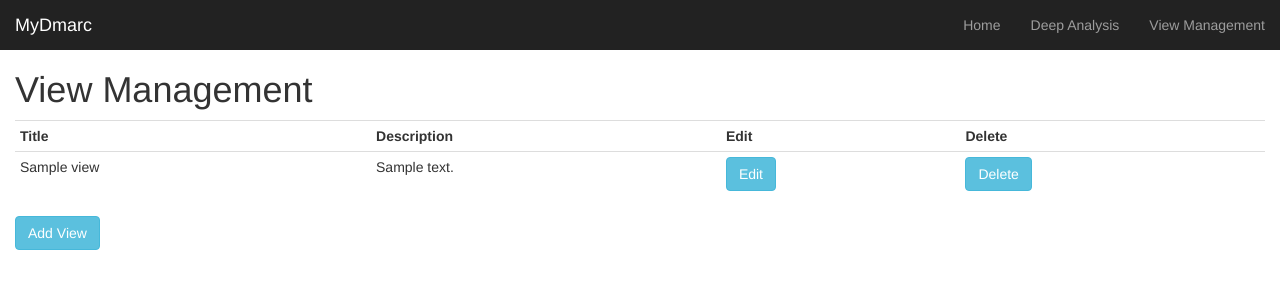
After one commit to dmarc-viewer/dmarc-viewer, a Django app: page /view-management/ in a window 1280 px wide. The commit adds this page. Shown: the top 300 px of the page. Run offline with Django 3.2, Linux system fonts and the light colour scheme; tables that the repository leaves empty hold one stand-in row (values such as "Sample post"); some libraries are stand-ins or nearby versions.

Commit message:
adds basic view management

```diff
--- a/myDmarcApp/forms.py
+++ b/myDmarcApp/forms.py
@@ -23,7 +23,6 @@ class ViewForm(ModelForm):
         fields = ['title', 'description', 'enabled', 'report_type']
 
     def __init__(self, *args, **kwargs):
-
         self.time_variable_form = kwargs.pop('time_variabe_form')
         self.time_fixed_form = kwargs.pop('time_fixed_form')
         super(ViewForm, self).__init__(*args, **kwargs)
--- a/myDmarcApp/templates/myDmarcApp/base.html
+++ b/myDmarcApp/templates/myDmarcApp/base.html
@@ -24,6 +24,7 @@
 </head>
 
 <body>
+
     <nav class="navbar navbar-inverse navbar-fixed-top">
       <div class="container-fluid">
         <div class="navbar-header">
@@ -39,7 +40,7 @@
           <ul class="nav navbar-nav navbar-right">
             <li><a href="/">Home</a></li>
             <li><a href="/deep-analysis/">Deep Analysis</a></li>
-            <li><a href="/edit/">Edit View</a></li>
+            <li><a href="/view-management/">View Management</a></li>
           </ul>
         </div>
       </div>
@@ -53,9 +54,7 @@
             <div class="col-sm-9 col-sm-offset-3 col-md-10 col-md-offset-2 main">
             {% endcomment %}
 
-            <div class="col-sm-12 col-md-12 main">
-                {% block content %}{% endblock %}
-            </div>
+            {% block content %}{% endblock %}
         </div>
     </div>
 
--- /dev/null
+++ b/myDmarcApp/templates/myDmarcApp/view-management.html
@@ -0,0 +1,29 @@
+{% extends 'myDmarcApp/base.html' %}
+   {# Load the tag library #}
+    {% load bootstrap3 %}
+{% block title %}MyDmarc - View Management{% endblock %}
+
+{% block content %}
+<div class="col-sm-12 col-md-12 main">
+    <h1>View Management</h1>
+    {% bootstrap_messages %}
+
+    <table class="table table-condensed">
+      <tr>
+        <th>Title</th>
+        <th>Description</th>
+        <th>Edit</th>
+        <th>Delete</th>
+      </tr>
+      {% for view in views %}
+        <tr>
+            <td>{{view.title}}</td>
+            <td>{{view.description}}</td>
+            <td><a class="btn btn-info" role="button" href="/edit-view/{{view.id}}/">Edit</a></td>
+            <td><a class="btn btn-info" role="button" href="/delete-view/{{view.id}}/">Delete</a></td>
+        </tr>
+      {% endfor %}
+    </table>
+    <a class="btn btn-info" role="button" href="/add-view/">Add View</a>
+</div>
+{% endblock %}
--- a/myDmarcApp/urls.py
+++ b/myDmarcApp/urls.py
@@ -3,9 +3,11 @@ from django.conf.urls import url
 import views
 
 urlpatterns = [
-    url(r'edit/$', views.edit, name='edit'),
-    url(r'edit/(?P<view_id>[0-9]+)/$', views.edit, name='edit'),
+    url(r'add-view/$', views.edit, name='edit'),
+    url(r'edit-view/(?P<view_id>[0-9]+)/$', views.edit, name='edit'),
+    url(r'delete-view/(?P<view_id>[0-9]+)/$', views.delete_view, name='delete_view'),
     url(r'deep-analysis/$', views.deep_analysis, name='deep_analysis'),
     url(r'deep-analysis/(?P<view_id>[0-9]+)/$', views.deep_analysis, name='deep_analysis'),
+    url(r'view-management/$', views.view_management, name='view_management'),
     url(r'^$', views.index, name='index')
 ]
--- a/myDmarcApp/views.py
+++ b/myDmarcApp/views.py
@@ -1,4 +1,4 @@
-from django.shortcuts import render
+from django.shortcuts import render, redirect
 from django.http import HttpResponse, HttpResponseRedirect
 from django.contrib import messages
 from forms import *
@@ -9,9 +9,6 @@ def index(request):
     return render(request, 'myDmarcApp/overview.html',{})
 
 def edit(request, view_id = None):
-
-    # Retrieve All views for sidebar
-    sidebar_views = View.objects.values('id', 'title')
 
     # Assign form data if posted
     if request.method == 'POST':
@@ -61,24 +58,33 @@ def edit(request, view_id = None):
 
             messages.add_message(request, messages.SUCCESS, 'Successfully saved!')
         else:
-            messages.add_message(request, messages.ERROR, 'You are such a brick!')
+            messages.add_message(request, messages.ERROR, 'You are such a prick!')
 
     if request.method == 'GET':
         pass
 
     return render(request, 'myDmarcApp/view-editor.html', {
-            'sidebar_views'           : sidebar_views,
             'view_form'               : view_form,
             'view_time_variable_form' : view_time_variable_form,
             'view_time_fixed_form'    : view_time_fixed_form,
             'filter_set_formset'      : filter_set_formset,
         })
 
+def delete_view(request, view_id):
+    # XXX: Add try catch
+    # XXX: Add ask confirm in Javascript
+    View.objects.get(pk=view_id).delete()
+    messages.add_message(request, messages.SUCCESS, 'Successfully deleted view!')
+    return redirect("view_management")
+
+
 def deep_analysis(request, view_id = None):
     if not view_id:
         view_id = View.objects.values('id')[0]['id']
     sidebar_views = View.objects.values('id', 'title')
     view =  View.objects.get(pk=view_id)
-    # for f in View._meta.fields:
-    #     print f.name, getattr(view, f.name, None)
+
     return render(request, 'myDmarcApp/deep-analysis.html', {'sidebar_views': sidebar_views, 'the_view': view})
+
+def view_management(request):
+    return render(request, 'myDmarcApp/view-management.html', {'views' : View.objects.all()})
```
Also changed, not shown: myDmarcApp/templates/myDmarcApp/view-editor.html (+7 -16 lines), myDmarcApp/templates/myDmarcApp/filter-editor.html (added).
